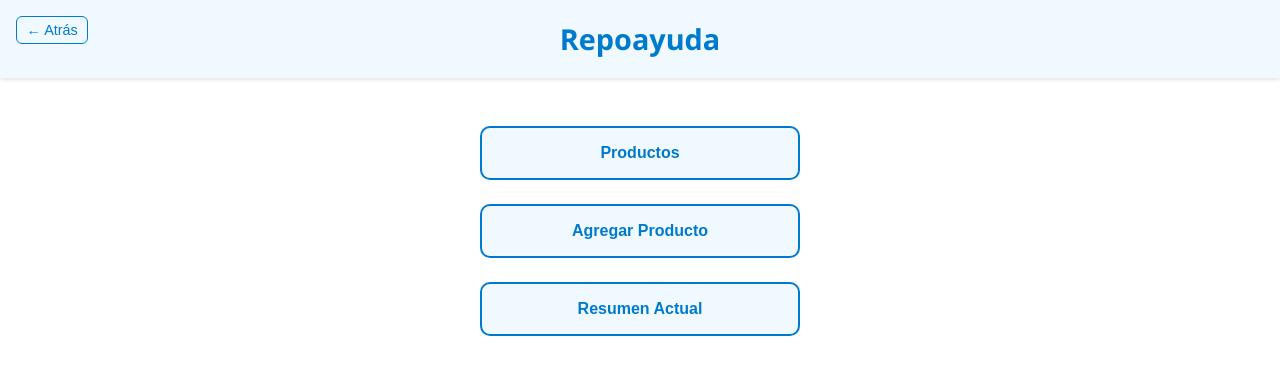
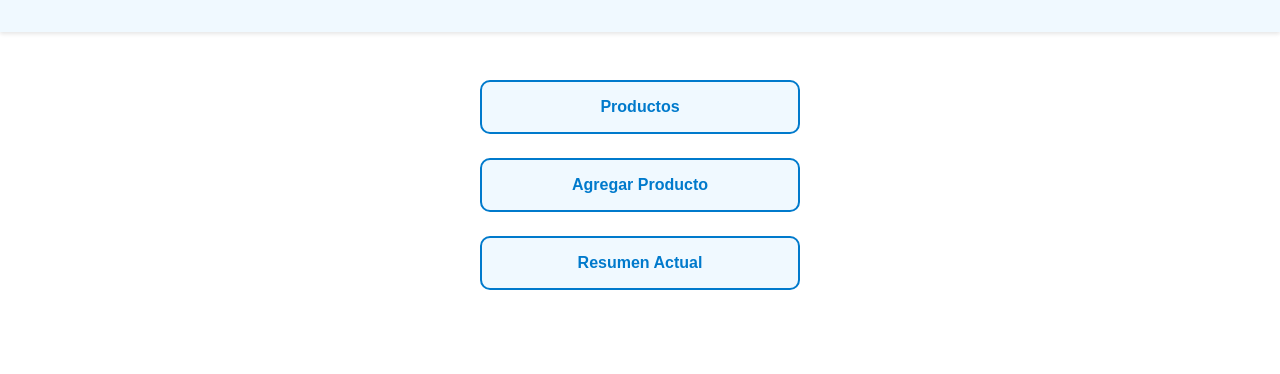
Before and after one commit to D100403/repoayuda, a plain HTML site: page index.html in a window 1280 px wide. Drawn offline with Linux system fonts and the light colour scheme.

Commit message:
Update index.html

```diff
--- a/index.html
+++ b/index.html
@@ -8,8 +8,6 @@
 </head>
 <body>
   <header>
-    <h1>Repoayuda</h1>
-    <button class="back-button" onclick="history.back()">← Atrás</button>
   </header>
 
   <main>
```
